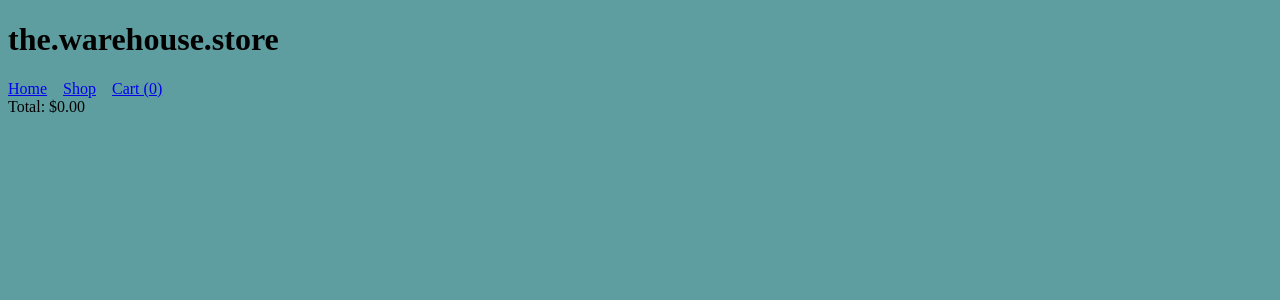
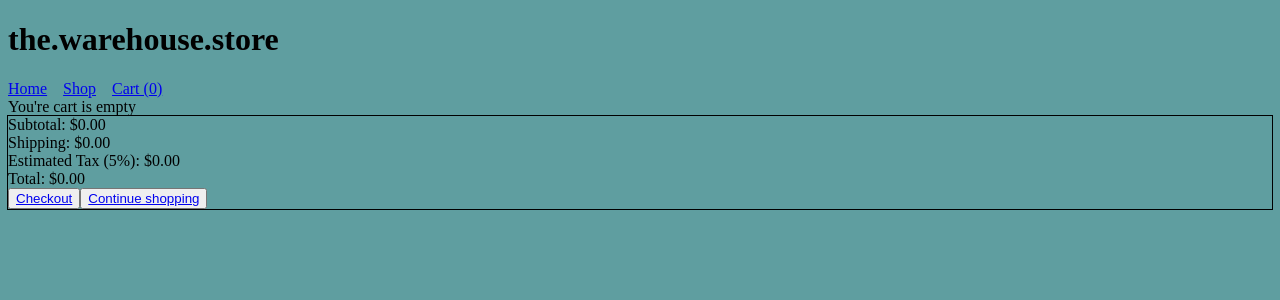
Before and after one commit to joshuaGmartin/store-app, a React (Vite) app: page /cart in a window 1280 px wide. Shown: the top 300 px of the page. Built offline with nearby package versions, Linux system fonts and the light colour scheme.

Commit message:
Add total section to cart. Ready for checkout page.

```diff
--- a/src/components/Cart/Cart.jsx
+++ b/src/components/Cart/Cart.jsx
@@ -1,12 +1,18 @@
 import { useOutletContext } from "react-router";
 import CartCard from "./CartCard/CartCard";
-import { getCartTotal } from "../../modules/handleCart";
+import TotalSection from "./TotalSection/TotalSection";
+
+import styles from "./Cart.module.css";
 
 function Cart() {
   const { userCart, setUserCart } = useOutletContext();
 
   return (
     <>
+      {userCart.length === 0 ? (
+        <div>You're cart is empty</div>
+      ) : (
+        <div>
           {userCart.map((itemData) => {
             return (
               <CartCard
@@ -17,7 +23,11 @@ function Cart() {
               />
             );
           })}
-      <div>Total: ${getCartTotal(userCart).toFixed(2)}</div>
+        </div>
+      )}
+      <div className={styles["total-section"]}>
+        <TotalSection userCart={userCart} />
+      </div>
     </>
   );
 }
--- a/src/components/Cart/Cart.module.css
+++ b/src/components/Cart/Cart.module.css
@@ -0,0 +1,3 @@
+.total-section {
+  outline: black solid 1px;
+}
--- /dev/null
+++ b/src/components/Cart/TotalSection/TotalSection.jsx
@@ -0,0 +1,26 @@
+import { getCartTotal } from "../../../modules/handleCart";
+import ContinueShoppingBtn from "../../SingleElements/ContinueShoppingBtn/ContinueShoppingBtn";
+import CheckoutBtn from "../../SingleElements/CheckoutBtn/CheckoutBtn";
+import styles from "./TotalSection.module.css";
+
+function TotalSection({ userCart }) {
+  const subtotal = getCartTotal(userCart);
+  const shipping = 0;
+  const taxRate = 0.05;
+  const tax = subtotal * taxRate;
+
+  return (
+    <>
+      <div>Subtotal: ${subtotal.toFixed(2)}</div>
+      <div>Shipping: ${shipping.toFixed(2)}</div>
+      <div>
+        Estimated Tax ({taxRate * 100}%): ${(subtotal * 0.05).toFixed(2)}
+      </div>
+      <div>Total: ${(subtotal + shipping + tax).toFixed(2)}</div>
+      <CheckoutBtn />
+      <ContinueShoppingBtn />
+    </>
+  );
+}
+
+export default TotalSection;
--- /dev/null
+++ b/src/components/SingleElements/CheckoutBtn/CheckoutBtn.jsx
@@ -0,0 +1,12 @@
+import styles from "./CheckoutBtn.module.css";
+import { Link } from "react-router";
+
+function CheckoutBtn() {
+  return (
+    <button>
+      <Link to="/link">Checkout</Link>
+    </button>
+  );
+}
+
+export default CheckoutBtn;
--- /dev/null
+++ b/src/components/SingleElements/ContinueShoppingBtn/ContinueShoppingBtn.jsx
@@ -0,0 +1,12 @@
+import styles from "./ContinueShoppingBtn.module.css";
+import { Link } from "react-router";
+
+function ContinueShoppingBtn() {
+  return (
+    <button>
+      <Link to="/shop">Continue shopping</Link>
+    </button>
+  );
+}
+
+export default ContinueShoppingBtn;
```
Also changed, not shown: src/components/Cart/TotalSection/TotalSection.module.css (added), src/components/SingleElements/CheckoutBtn/CheckoutBtn.module.css (added), src/components/SingleElements/ContinueShoppingBtn/ContinueShoppingBtn.module.css (added), 1 other file (tests, documents, lock files or other folders). Lines whose indentation alone changed are shown as unchanged.
